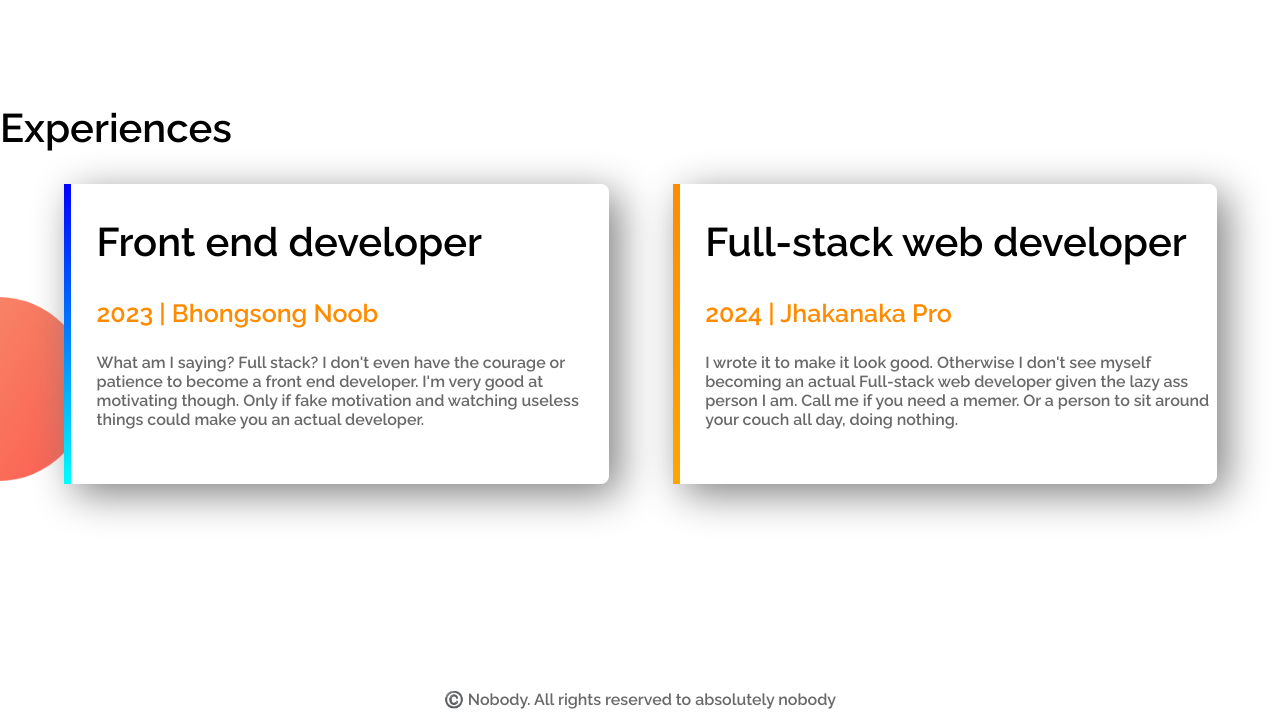
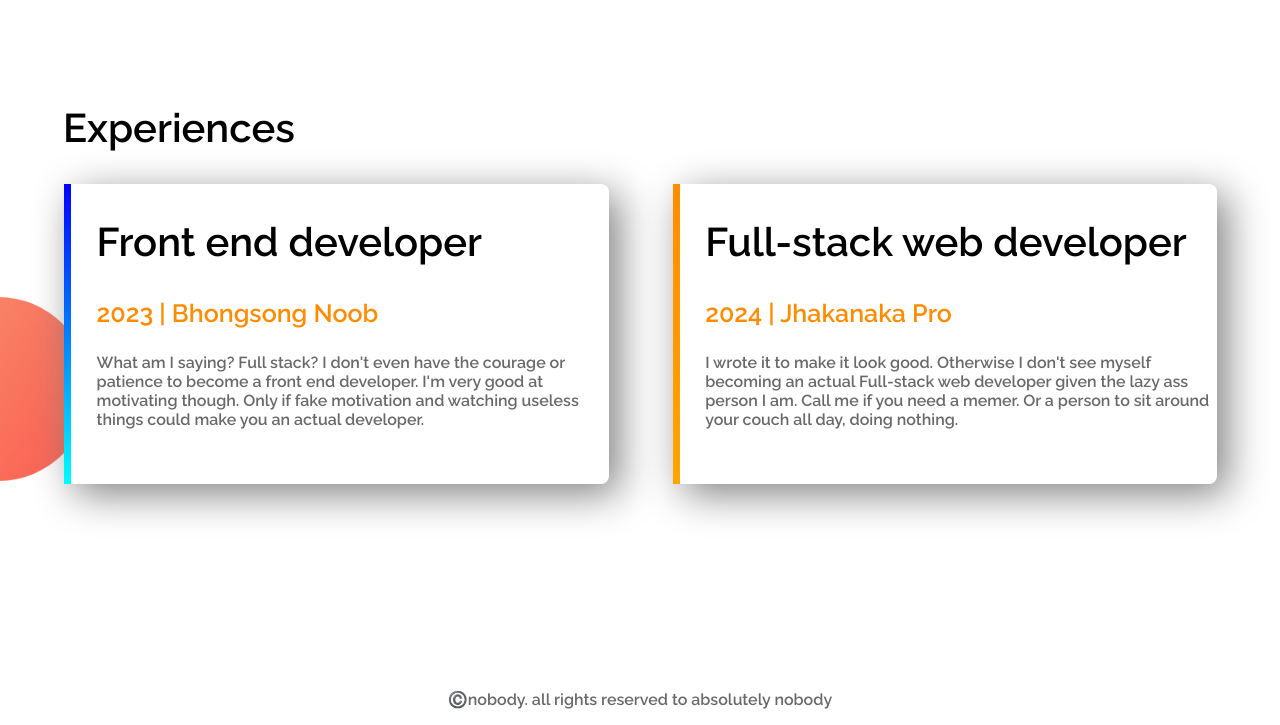
Before and after one commit to hasanz71/web-portfolio, a plain HTML site: page index.html in a window 1280 px wide. Shown: the part 1069-1794 px from the top of the page. Drawn offline with Linux system fonts and the light colour scheme.

Commit message:
few changes made

```diff
--- a/index.html
+++ b/index.html
@@ -54,7 +54,7 @@
       </div>
     </section>
     <section class="experience-area">
-      <h2>Experiences</h2>
+      <h2 class="experience-header">Experiences</h2>
       <div id="front-end" class="half-width single-experience">
         <h2>Front end developer</h2>
         <h3><span class="highlighter">2023 | Bhongsong Noob</span></h3>
@@ -77,7 +77,7 @@
       </div>
     </section>
     <footer>
-      <p>©️ Nobody. All rights reserved to absolutely nobody</p>
+      <p>©️nobody. all rights reserved to absolutely nobody</p>
     </footer>
   </body>
 </html>
--- a/style.css
+++ b/style.css
@@ -62,6 +62,9 @@ section {
   background-position: left;
   background-size: 90px;
 }
+.experience-header {
+  padding-left: 63px;
+}
 #full-stack {
   border-left: 7px solid;
   border-image: linear-gradient(180deg, darkorange, orange);
```
